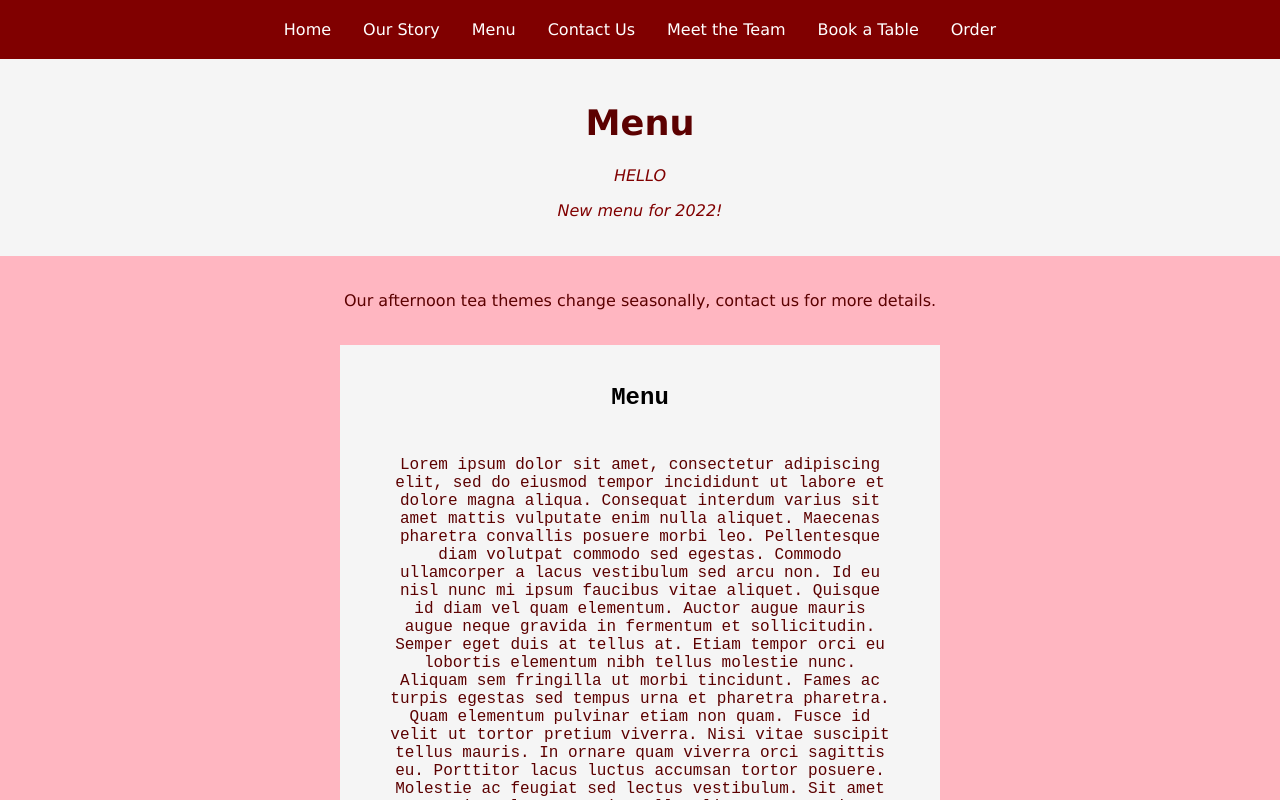
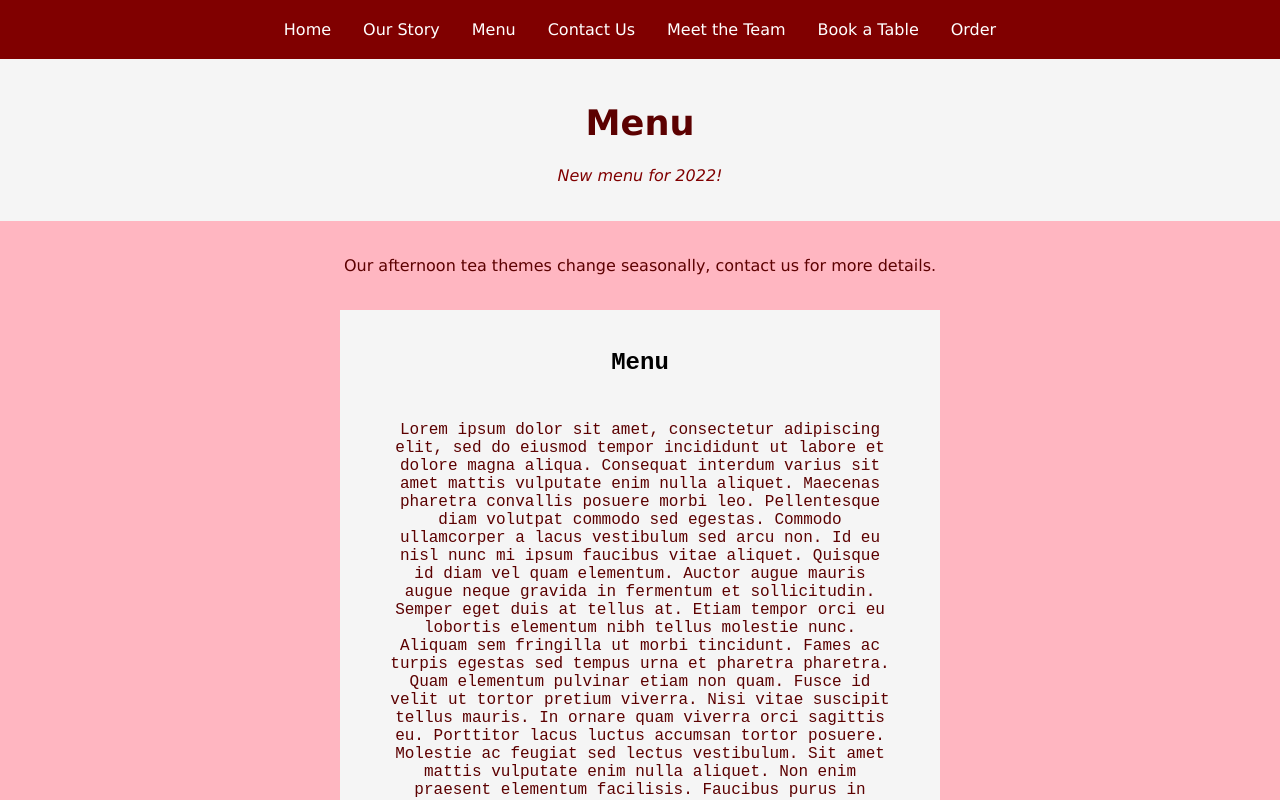
Before and after one commit to EveEB/tearooms-app, a React (Create React App) app: page /Menu in a window 1280 px wide. Shown: the top 800 px of the page. Built offline with nearby package versions, Linux system fonts and the light colour scheme.

Commit message:
update routes

```diff
--- a/src/App.js
+++ b/src/App.js
@@ -20,7 +20,7 @@ function App() {
       <div className="content-wrap">
         <NavBar />
         <Routes>
-          <Route path="/" exact element={<Home />} />
+          <Route index element={<Home />} />
           <Route path="/Home" exact element={<Home />} />
           <Route path="/OurStory" exact element={<OurStory />} />
           <Route path="/Menu" exact element={<Menu />} />
--- a/src/components/pages/Menu.js
+++ b/src/components/pages/Menu.js
@@ -8,7 +8,6 @@ export default function Menu() {
       <div className="menu">
         <div className="menu-header">
           <h1>Menu</h1>
-          <p>HELLO</p>
           <p>New menu for 2022!</p>
         </div>
         <br></br>
```
